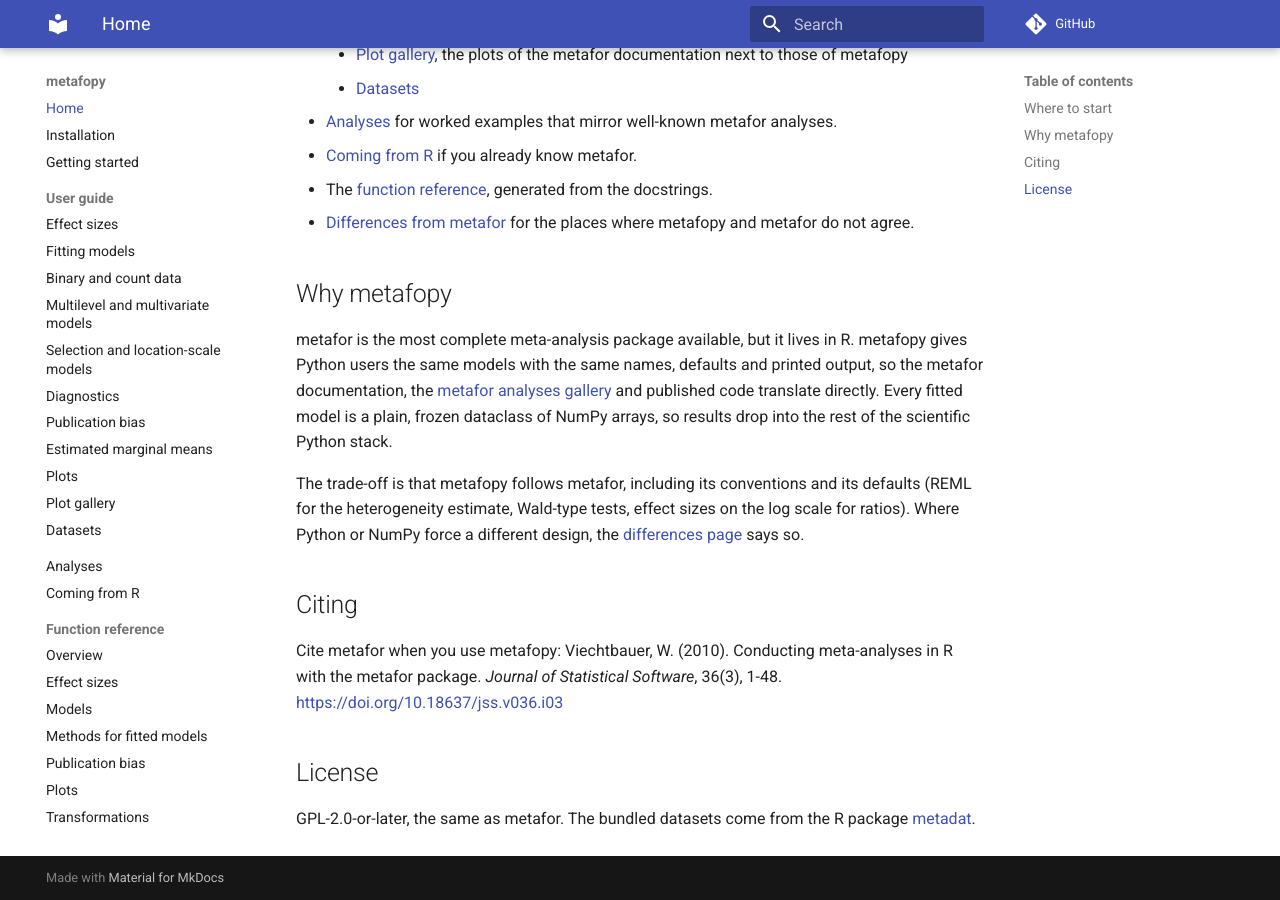
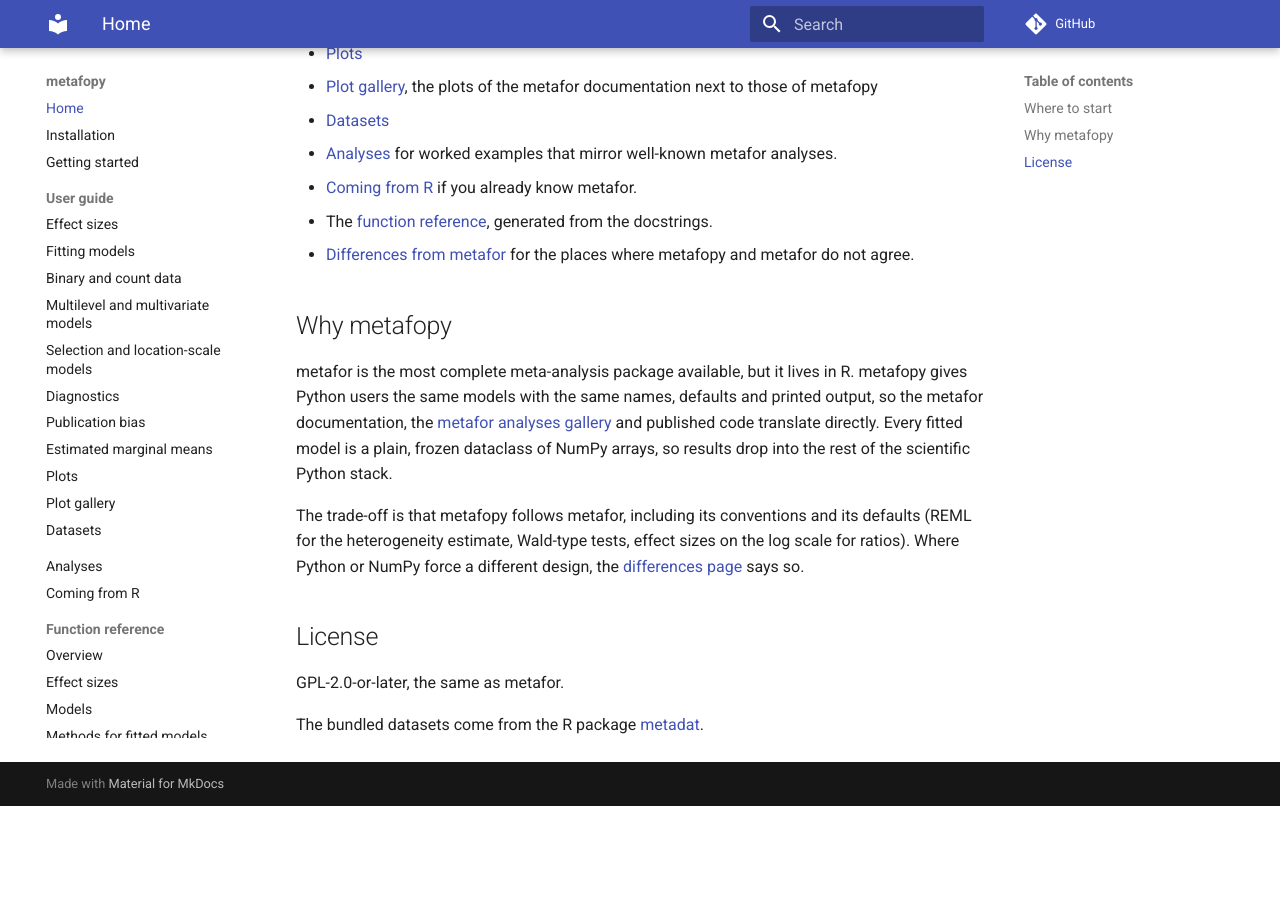
Before and after one commit to bnomis/metafopy, an MkDocs documentation site: the page built from docs/index.md, in a window 1280 px wide and 900 px high, scrolled down 1174 px. Built offline with MkDocs 1.6.1 and Material for MkDocs 9.7.7, drawn with Linux system fonts in a browser that asks for light colours; comment, search, counter and statistics services are not loaded; after the commit the page ends 1980 px from its top, so only the background shows below that; some of the changed text lies outside the part shown.

Commit message:
docs update

````diff
--- a/docs/index.md
+++ b/docs/index.md
@@ -1,10 +1,10 @@
 # metafopy
 
-Meta-analysis in Python: a re-implementation of the R package
-[metafor](https://www.metafor-project.org/) (reference version 5.2-1) by Wolfgang Viechtbauer.
-Function and argument names follow metafor, with `.` replaced by `_`
-(`rma.uni` becomes `rma_uni`). Numerical results are checked against metafor
-fixtures generated from R.
+Meta-analysis in Python: a re-implementation of the R package [metafor](https://www.metafor-project.org/) (reference version 5.2-1).
+
+Function and argument names follow metafor, with `.` replaced by `_` (`rma.uni` becomes `rma_uni`).
+
+Numerical results are checked against metafor fixtures generated from R.
 
 ```python
 from metafopy import datasets, escalc, rma
@@ -38,16 +38,16 @@
 - [Installation](install.md) for requirements and a check that the install works.
 - [Getting started](getting-started.md) for a complete first analysis, from raw 2x2 tables to a forest plot.
 - The user guide, for one task at a time:
-    - [Effect sizes](guide/effect-sizes.md)
-    - [Fitting models](guide/models.md)
-    - [Binary and count data](guide/binary.md)
-    - [Multilevel and multivariate models](guide/multilevel.md)
-    - [Selection models and location-scale models](guide/advanced.md)
-    - [Diagnostics](guide/diagnostics.md)
-    - [Publication bias](guide/bias.md)
-    - [Plots](guide/plots.md)
-    - [Plot gallery](guide/gallery.md), the plots of the metafor documentation next to those of metafopy
-    - [Datasets](guide/datasets.md)
+  - [Effect sizes](guide/effect-sizes.md)
+  - [Fitting models](guide/models.md)
+  - [Binary and count data](guide/binary.md)
+  - [Multilevel and multivariate models](guide/multilevel.md)
+  - [Selection models and location-scale models](guide/advanced.md)
+  - [Diagnostics](guide/diagnostics.md)
+  - [Publication bias](guide/bias.md)
+  - [Plots](guide/plots.md)
+  - [Plot gallery](guide/gallery.md), the plots of the metafor documentation next to those of metafopy
+  - [Datasets](guide/datasets.md)
 - [Analyses](analyses.md) for worked examples that mirror well-known metafor analyses.
 - [Coming from R](from-r.md) if you already know metafor.
 - The [function reference](reference/index.md), generated from the docstrings.
@@ -55,21 +55,12 @@
 
 ## Why metafopy
 
-metafor is the most complete meta-analysis package available, but it lives in R. metafopy gives Python users the same
-models with the same names, defaults and printed output, so the metafor documentation, the
-[metafor analyses gallery](https://www.metafor-project.org/doku.php/analyses) and published code translate directly. Every
-fitted model is a plain, frozen dataclass of NumPy arrays, so results drop into the rest of the scientific Python stack.
+metafor is the most complete meta-analysis package available, but it lives in R. metafopy gives Python users the same models with the same names, defaults and printed output, so the metafor documentation, the [metafor analyses gallery](https://www.metafor-project.org/doku.php/analyses) and published code translate directly. Every fitted model is a plain, frozen dataclass of NumPy arrays, so results drop into the rest of the scientific Python stack.
 
-The trade-off is that metafopy follows metafor, including its conventions and its defaults (REML for the heterogeneity
-estimate, Wald-type tests, effect sizes on the log scale for ratios). Where Python or NumPy force a different design, the
-[differences page](differences.md) says so.
-
-## Citing
-
-Cite metafor when you use metafopy: Viechtbauer, W. (2010). Conducting meta-analyses in R with the metafor package.
-*Journal of Statistical Software*, 36(3), 1-48. <https://doi.org/10.18637/jss.v036.i03>
+The trade-off is that metafopy follows metafor, including its conventions and its defaults (REML for the heterogeneity estimate, Wald-type tests, effect sizes on the log scale for ratios). Where Python or NumPy force a different design, the [differences page](differences.md) says so.
 
 ## License
 
-GPL-2.0-or-later, the same as metafor. The bundled datasets come from the R package
-[metadat](https://cran.r-project.org/package=metadat).
+GPL-2.0-or-later, the same as metafor.
+
+The bundled datasets come from the R package [metadat](https://cran.r-project.org/package=metadat).
--- a/pyproject.toml
+++ b/pyproject.toml
@@ -9,7 +9,7 @@
 readme = "README.md"
 license = "GPL-2.0-or-later"
 license-files = ["LICENSE"]
-authors = [{ name = "Simon" }]
+authors = [{ name = "Simon Blanchard", email = "bnomis@gmail.com" }]
 requires-python = ">=3.14.7,<3.15"
 dependencies = [
     "numpy>=1.26",
@@ -60,8 +60,8 @@
 [tool.ruff.lint]
 select = ["E", "F", "W", "I", "B", "UP", "N", "SIM", "RUF", "NPY", "PT", "Q"]
 ignore = [
-    "SIM108",  # nested ternaries read worse than if/else blocks at 160 columns
-    "N802",  # metafor-style names such as rma_uni / QE are intentional
+    "SIM108", # nested ternaries read worse than if/else blocks at 160 columns
+    "N802",   # metafor-style names such as rma_uni / QE are intentional
     "N803",
     "N806",
 ]
````
Also changed, not shown: README.md (+16 -12 lines), 1 other file.
